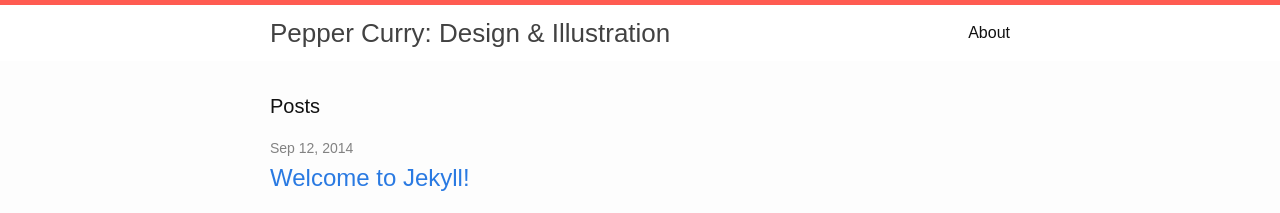
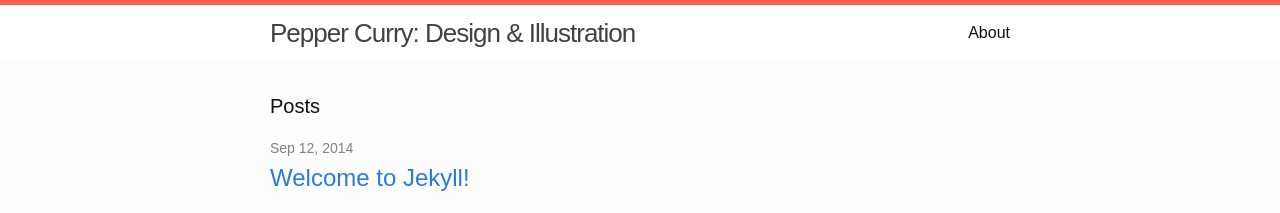
Before and after one commit to sempercapsicum/sempercapsicum.github.io, a Jekyll site: the page built from index.html, in a window 1280 px wide. Shown: the top 213 px of the page. Built offline with Jekyll 4.4.1, drawn with Linux system fonts in a browser that asks for light colours.

Commit message:
font weights are broken dammit.

```diff
--- a/_sass/_base.scss
+++ b/_sass/_base.scss
@@ -17,7 +17,7 @@
     font-family: $base-font-family;
     font-size: $base-font-size;
     line-height: $base-line-height;
-    font-weight: 300;
+    font-weight: 500;
     color: $text-color;
     background-color: $background-color;
     -webkit-text-size-adjust: 100%;
--- a/_sass/_layout.scss
+++ b/_sass/_layout.scss
@@ -13,13 +13,14 @@
 .site-title {
     font-size: 26px;
     line-height: 56px;
+    letter-spacing: -1px;
     margin-bottom: 0;
     float: left;
 
     &,
     &:visited {
         color: $grey-color-dark;
-        font-weight: 300;
+        font-weight: $light;
     }
 }
 
--- a/css/main.scss
+++ b/css/main.scss
@@ -26,6 +26,10 @@
 $on-palm:          600px;
 $on-laptop:        800px;
 
+$light: 300;
+$normal: 500;
+$heavy: 700;
+
 
 
 // Using media queries with like this:
```
